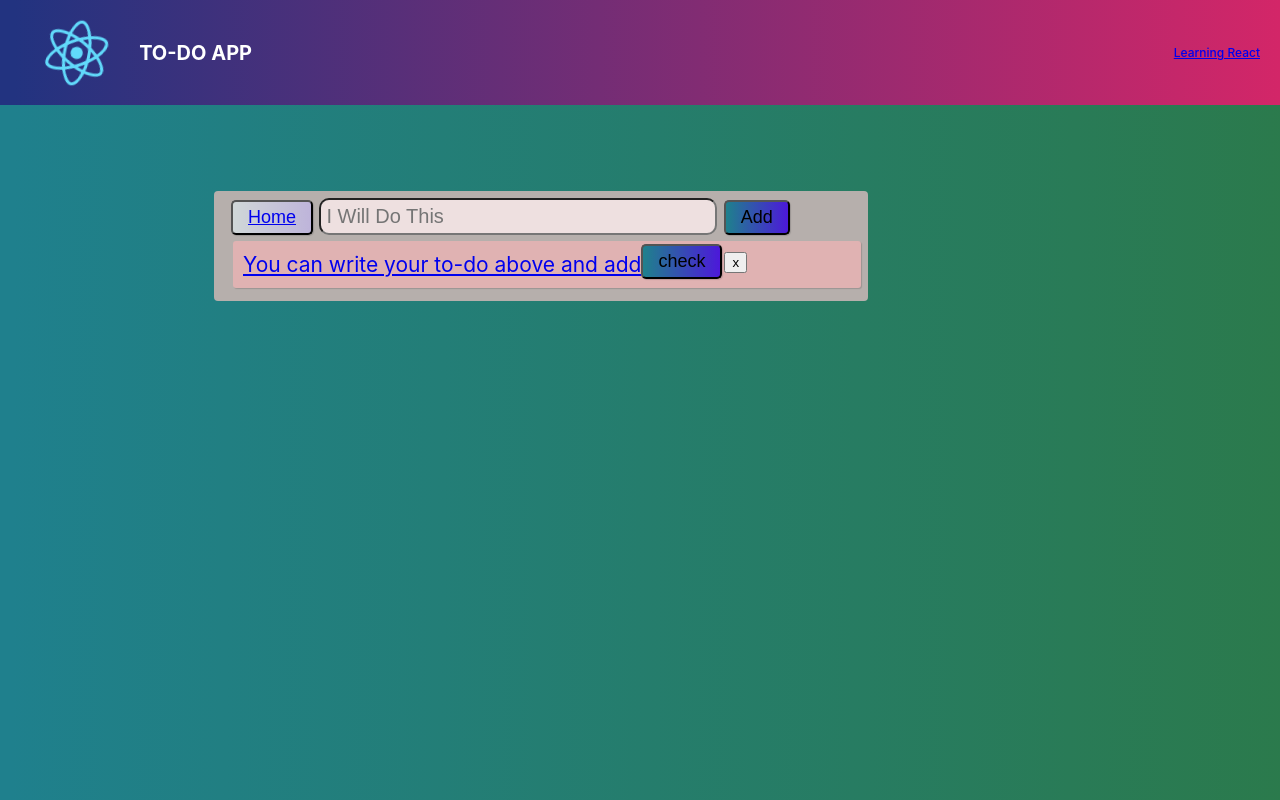
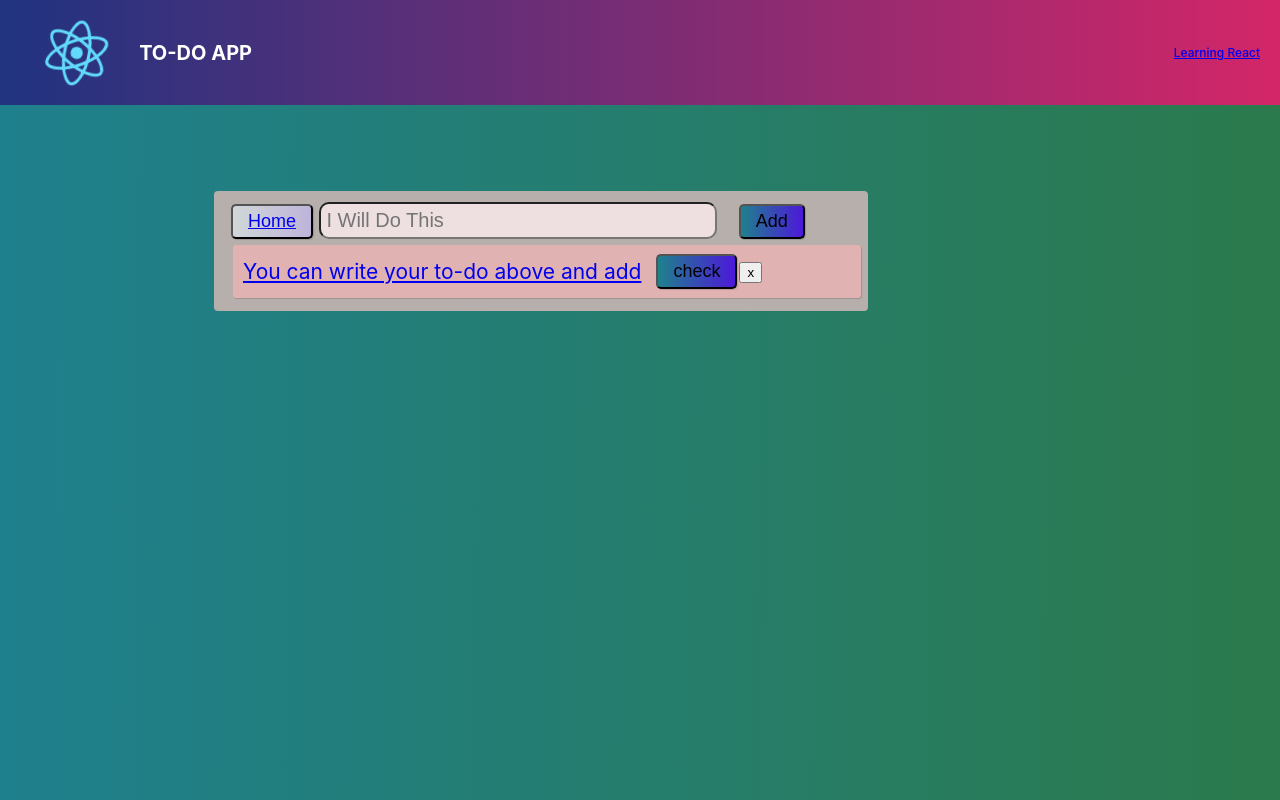
Before and after one commit to berkantkozan/berkantkozan.github.io., a React (Create React App) app: page / in a window 1280 px wide. Shown: the top 800 px of the page. Built offline with nearby package versions, Linux system fonts and the light colour scheme.

Commit message:
add router

```diff
--- a/src/Components/Main/style.css
+++ b/src/Components/Main/style.css
@@ -45,6 +45,17 @@ main {
     box-shadow: 1px 1px 1px rgba(0, 0, 0, 0.15);
     font-size: 18px;
     margin-bottom: 6px;
+    margin-top: 6px;
     margin-left: 10px;
     padding: 5px 15px;
 }
+.div-button {
+    background: linear-gradient(90.41deg, #1f808d 1.14%, #4c18da 100%);
+    border-radius: 5px;
+    box-shadow: 1px 1px 1px rgba(0, 0, 0, 0.15);
+    font-size: 18px;
+    margin-top: 6px;
+    margin-bottom: 6px;
+    margin-left: 15px;
+    padding: 5px 15px;
+}
```
